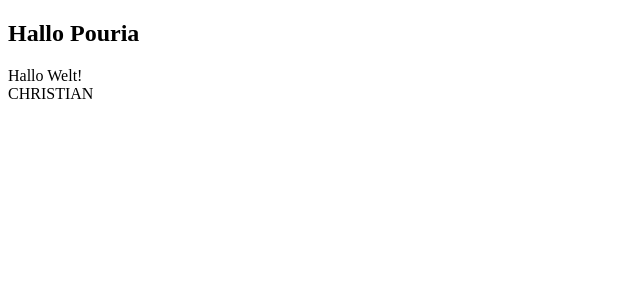
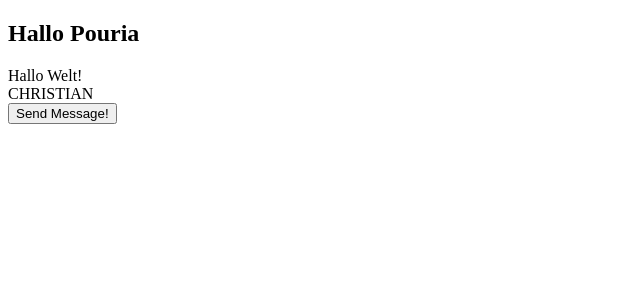
Before and after one commit to hco/reactdays-workshop-2021-03, a React (Create React App) app: page / in a window 1280 px wide. Shown: the top 300 px of the page, without its empty margins (0-640 px from the left). Built offline with nearby package versions, Linux system fonts and the light colour scheme.

Commit message:
Added MessageCompose

```diff
--- a/src/App.tsx
+++ b/src/App.tsx
@@ -1,3 +1,4 @@
+import { MessageCompose } from "./component/MessageCompose";
 import MessageView from "./component/MessageView";
 import { Message } from "./domain/Message";
 
@@ -14,6 +15,7 @@ function App() {
     <>
       <h2>Hallo Pouria</h2>
       <MessageView message={message} />
+      <MessageCompose />
     </>
   );
 }
--- /dev/null
+++ b/src/component/MessageCompose.tsx
@@ -0,0 +1,11 @@
+export const MessageCompose: React.FunctionComponent = () => {
+  const handleSubmit: React.FormEventHandler<HTMLFormElement> = (event) => {
+    event.preventDefault();
+    console.log("Message was sent");
+  };
+  return (
+    <form onSubmit={handleSubmit}>
+      <button type="submit">Send Message!</button>
+    </form>
+  );
+};
```
